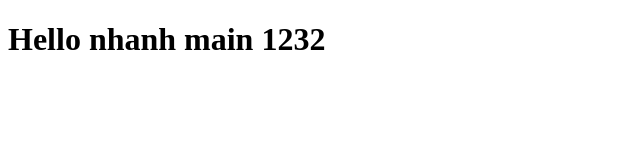
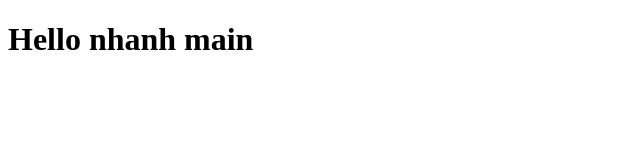
Before and after one commit to vietthai3011/test-1, a plain HTML site: page index.html in a window 1280 px wide. Shown: the whole page, without its empty margins (0-640 px from the left). Drawn offline with Linux system fonts and the light colour scheme.

Commit message:
creat js 12

```diff
--- a/index.html
+++ b/index.html
@@ -6,7 +6,7 @@
         <title>Document</title>
     </head>
     <body>
-        <h1>Hello nhanh main 1232</h1>
+        <h1>Hello nhanh main</h1>
         <script src="./main.js"></script>
     </body>
 </html>
```
